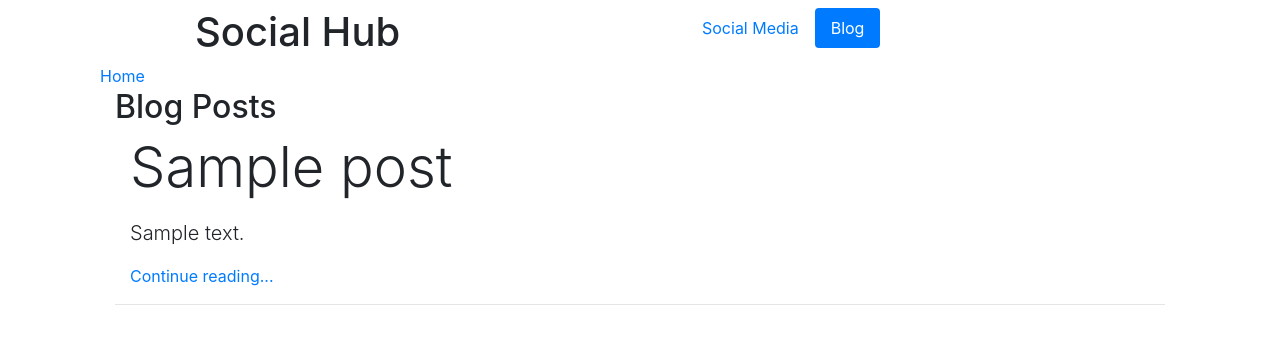
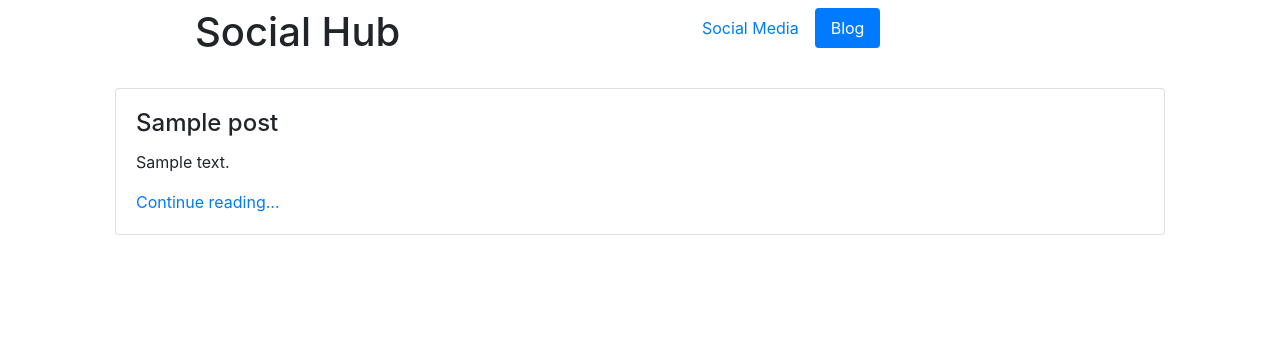
Before and after one commit to dhebrink/socialhub, a Django app: page /blog-posts/ in a window 1280 px wide. Shown: the top 344 px of the page. Run offline with Django 3.2, Linux system fonts and the light colour scheme; tables that the repository leaves empty hold one stand-in row (values such as "Sample post"); some libraries are stand-ins or nearby versions.

Commit message:
Display posts in cards and improve layout of full post

```diff
--- a/blog/templates/blog/index.html
+++ b/blog/templates/blog/index.html
@@ -1,25 +1,21 @@
 {% extends "base.html" %}
 
 {% block body %}
-
-<a href="/">Home</a>
-
-<div class="container">
-    <h2>Blog Posts</h2>
+<div class="container mt-4">
 
     {% for post in blog_posts %}
-        <div class="col-md-6">
-            <h3 class="display-4 fst-italic">
-                {{ post.title }}
-            </h3>
-            <p class="lead my-3">
-                {{ post.summary }}
-            </p>
-            <p>
+
+        <div class="card">
+            <div class="card-body">
+                <h4 class="card-title">{{ post.title }}</h4>
+                <p class="card-text">
+                    {{ post.summary }}
+                </p>
                 <a href="{% url 'blog-detail' post.id %}" >Continue reading...</a>
-            </p>
+            </div>
         </div>
-        <hr/>
+
     {% endfor %}
+
 </div>
 {% endblock %}
```
Also changed, not shown: blog/templates/blog/detail.html (+13 -10 lines).
